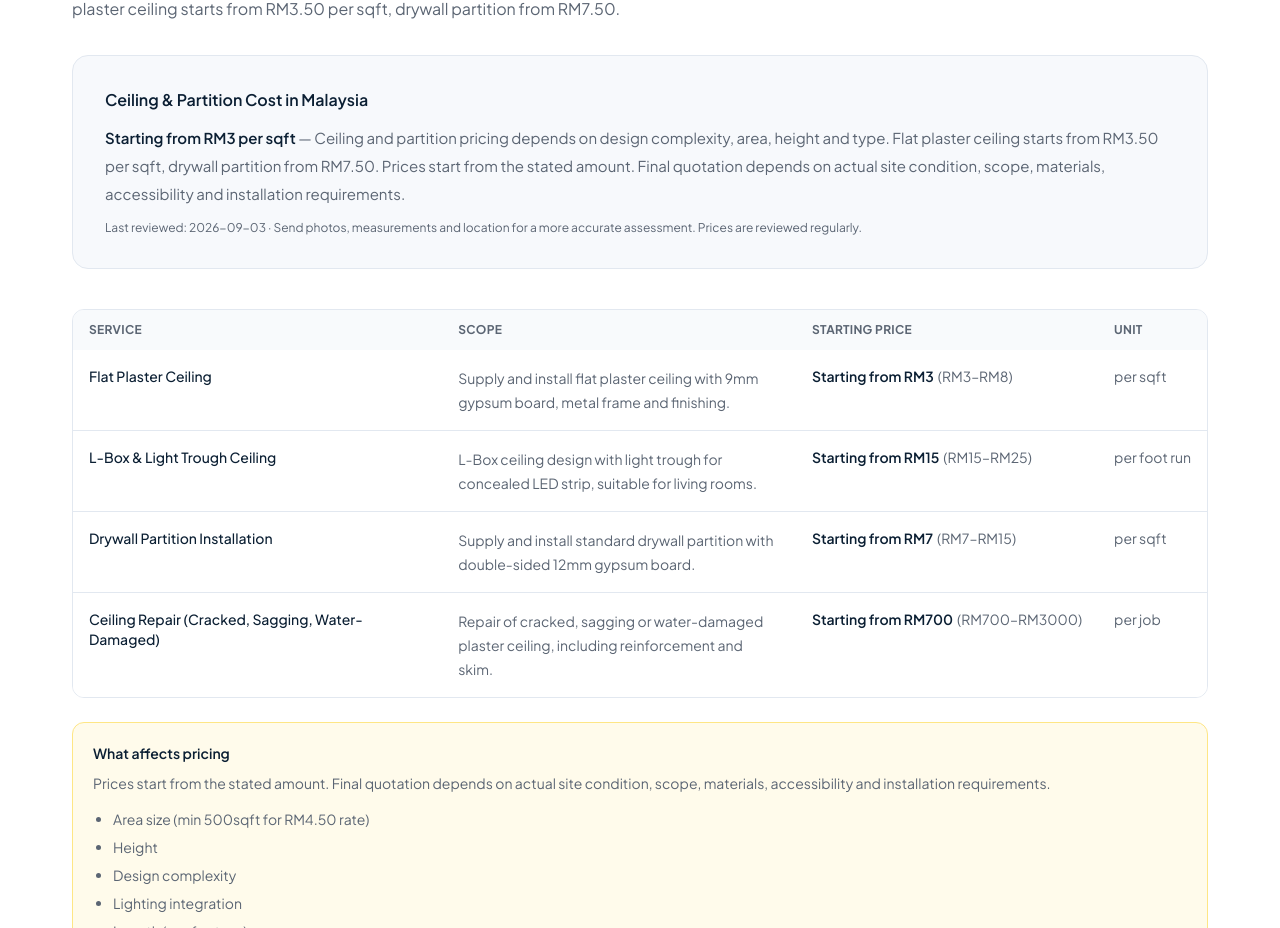
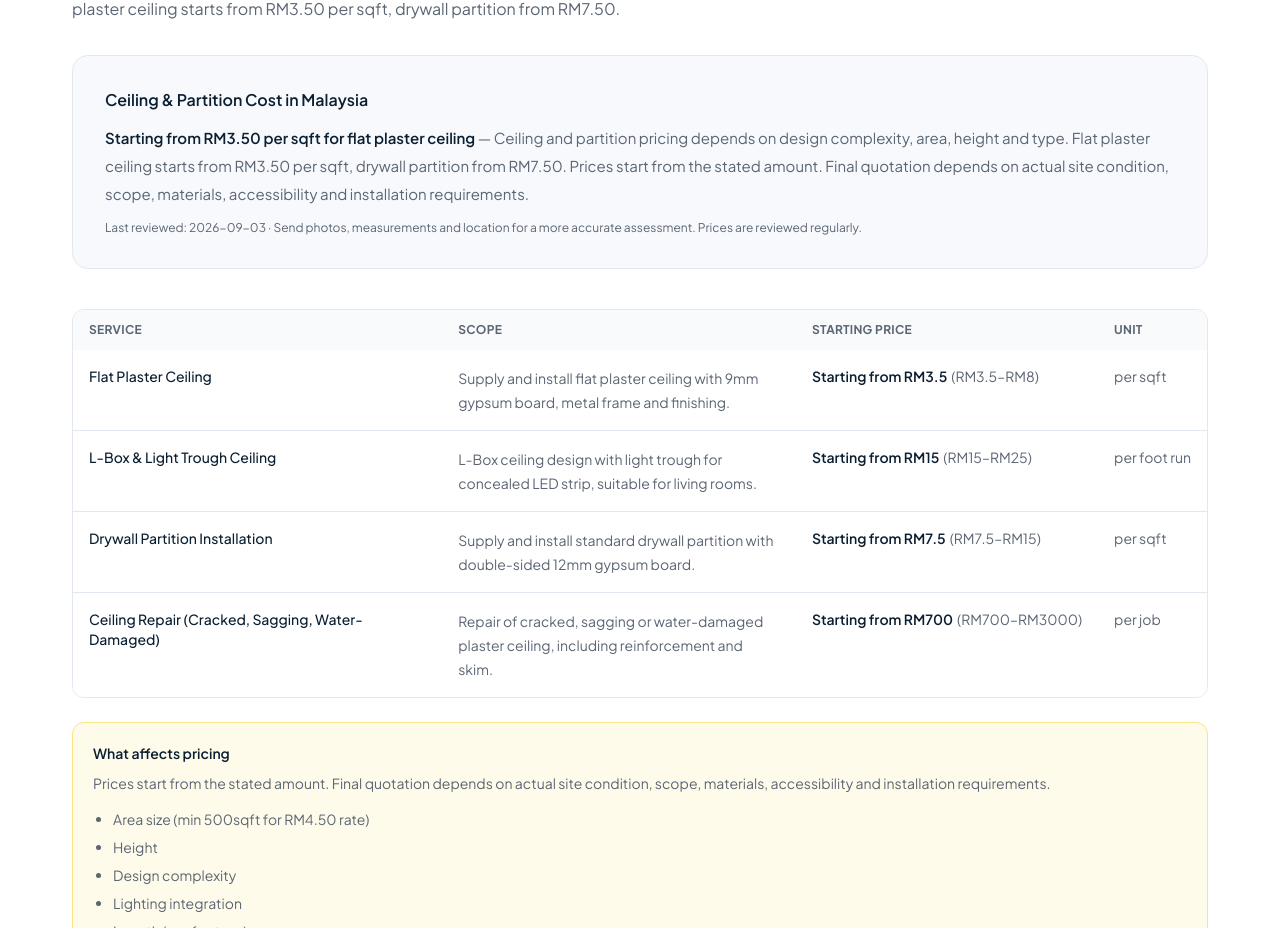
Before and after one commit to klrenovator/renovix-home-services, a Next.js app: page /en/services/ceiling-partition/ in a window 1280 px wide. Shown: the part 5733-6661 px from the top of the page. Built offline with nearby package versions, Linux system fonts and the light colour scheme.

Commit message:
Phase 14 (Part 2): fix three pricing defects (truncated decimals, mixed-unit headline, unmatched handyman price) + audit rule
Co-authored-by: arena-agent <297053741+arena-agent@users.noreply.github.com>

```diff
--- a/components/service/PricingSection.tsx
+++ b/components/service/PricingSection.tsx
@@ -27,6 +27,34 @@ export function PricingSection({ detail, lang }: PricingSectionProps) {
   const disclaimer = detail.pricing?.disclaimer ?? t.servicePage.pricingDisclaimer;
   const lastReviewed = PRICING_LAST_REVIEWED;
 
+  /**
+   * The answer-first line must quote a price a reader can actually act on.
+   *
+   * Taking `Math.min` across every row was wrong whenever a service mixes
+   * units: tiling's cheapest row is tile *hacking* at RM2 per sqft, so the
+   * summary read "Starting from RM2 per sqft" above a table whose cheapest
+   * actual tiling job is RM8 — a figure nobody could be quoted. Each service's
+   * own `startingFromNote` states the headline price with the job it belongs
+   * to, and it is localized, so it is used when present. The lowest row is
+   * only a fallback, and then only among rows sharing the most common unit.
+   */
+  const headlineEntries = (() => {
+    const unitCounts = new Map<string, number>();
+    for (const entry of entries) {
+      unitCounts.set(entry.unit, (unitCounts.get(entry.unit) ?? 0) + 1);
+    }
+    const [commonUnit] = [...unitCounts.entries()].sort((a, b) => b[1] - a[1])[0];
+    return entries.filter((entry) => entry.unit === commonUnit);
+  })();
+
+  const cheapest = headlineEntries.reduce((low, entry) =>
+    entry.startingPrice < low.startingPrice ? entry : low,
+  );
+
+  const headline =
+    detail.pricing?.startingFromNote ??
+    `${t.servicePage.startingFrom} RM${cheapest.startingPrice} ${getPricingUnitsLabel(cheapest.unit, lang)}`;
+
   return (
     <section className="section bg-white">
       <div className="container-app">
@@ -42,11 +70,8 @@ export function PricingSection({ detail, lang }: PricingSectionProps) {
             {format(t.servicePage.pricingTitle, { name: detail.name })}
           </h3>
           <p className="mt-3 text-[15px] leading-7 text-secondary">
-            <span className="font-semibold text-navy">
-              {t.servicePage.startingFrom} RM{Math.min(...entries.map((e) => e.startingPrice))}{" "}
-              {getPricingUnitsLabel(entries[0].unit, lang)}
-            </span>{" "}
-            — {pricingIntro} {disclaimer}
+            <span className="font-semibold text-navy">{headline}</span> — {pricingIntro}{" "}
+            {disclaimer}
           </p>
           <p className="mt-3 text-xs text-secondary">
             {t.servicePage.lastReviewedLabel}: {lastReviewed} · {t.servicePage.pricingNote}
--- a/data/pricing/pricing.ts
+++ b/data/pricing/pricing.ts
@@ -369,8 +369,8 @@ export const pricingEntries: PricingEntry[] = [
     subService: "Interior Wall Painting",
     subServiceSlug: "interior-painting",
     unit: "per_sqft",
-    startingPrice: 1,
-    priceRange: { min: 1, max: 4 },
+    startingPrice: 1.20,
+    priceRange: { min: 1.20, max: 4 },
     currency: "MYR",
     pricingType: "starting_from",
     scope: "Interior wall painting with surface prep, primer and 2 coats of emulsion paint (mid-range brand).",
@@ -390,8 +390,8 @@ export const pricingEntries: PricingEntry[] = [
     subService: "Exterior Wall Painting",
     subServiceSlug: "exterior-painting",
     unit: "per_sqft",
-    startingPrice: 2,
-    priceRange: { min: 2, max: 6 },
+    startingPrice: 1.50,
+    priceRange: { min: 1.50, max: 6 },
     currency: "MYR",
     pricingType: "starting_from",
     scope: "Exterior wall painting with weatherbond or equivalent, including surface prep and weather protection coating.",
@@ -577,8 +577,8 @@ export const pricingEntries: PricingEntry[] = [
     subService: "SPC Flooring Installation",
     subServiceSlug: "spc-flooring",
     unit: "per_sqft",
-    startingPrice: 5,
-    priceRange: { min: 5, max: 12 },
+    startingPrice: 5.50,
+    priceRange: { min: 5.50, max: 12 },
     currency: "MYR",
     pricingType: "starting_from",
     scope: "Supply and install SPC (stone polymer composite) flooring with click-lock system and pre-attached underlay.",
@@ -598,8 +598,8 @@ export const pricingEntries: PricingEntry[] = [
     subService: "Vinyl Flooring Installation",
     subServiceSlug: "vinyl-flooring",
     unit: "per_sqft",
-    startingPrice: 4,
-    priceRange: { min: 4, max: 10 },
+    startingPrice: 4.70,
+    priceRange: { min: 4.70, max: 10 },
     currency: "MYR",
     pricingType: "starting_from",
     scope: "Supply and install LVT vinyl flooring, suitable for bedrooms and living areas.",
@@ -680,8 +680,8 @@ export const pricingEntries: PricingEntry[] = [
     subService: "Flat Plaster Ceiling",
     subServiceSlug: "flat-plaster-ceiling",
     unit: "per_sqft",
-    startingPrice: 3,
-    priceRange: { min: 3, max: 8 },
+    startingPrice: 3.50,
+    priceRange: { min: 3.50, max: 8 },
     currency: "MYR",
     pricingType: "starting_from",
     scope: "Supply and install flat plaster ceiling with 9mm gypsum board, metal frame and finishing.",
@@ -723,8 +723,8 @@ export const pricingEntries: PricingEntry[] = [
     subService: "Drywall Partition Installation",
     subServiceSlug: "drywall-partition",
     unit: "per_sqft",
-    startingPrice: 7,
-    priceRange: { min: 7, max: 15 },
+    startingPrice: 7.50,
+    priceRange: { min: 7.50, max: 15 },
     currency: "MYR",
     pricingType: "starting_from",
     scope: "Supply and install standard drywall partition with double-sided 12mm gypsum board.",
--- a/data/service-content/handyman.ts
+++ b/data/service-content/handyman.ts
@@ -269,7 +269,7 @@ export const handyman: ServiceDetail = {
 
   pricing: {
     intro: "Handyman pricing is hourly for general tasks or fixed per job for specific repairs. Typical rate in KL is RM60–RM100 per hour, minimum 1 hour.",
-    startingFromNote: "Starting from RM60 per hour, fixed jobs from RM30",
+    startingFromNote: "Starting from RM60 per hour, fixed jobs from RM60",
     disclaimer: "Prices start from the stated amount. Final quotation depends on actual site condition, scope, materials, accessibility and installation requirements.",
     tableIntro: "Common handyman jobs with indicative starting prices for Klang Valley.",
   },
--- a/data/service-content/translations/ms/handyman.ts
+++ b/data/service-content/translations/ms/handyman.ts
@@ -89,7 +89,7 @@ export const translation: ServiceTranslation = {
   pricing: {
     intro:
       "Harga handyman dikira sejam untuk kerja am atau kadar tetap setiap kerja untuk pembaikan tertentu. Kadar biasa di KL ialah RM60–RM100 sejam, minimum 1 jam.",
-    startingFromNote: "Bermula dari RM60 sejam, kerja kadar tetap dari RM30",
+    startingFromNote: "Bermula dari RM60 sejam, kerja kadar tetap dari RM60",
     disclaimer:
       "Harga bermula dari jumlah yang dinyatakan. Sebut harga akhir bergantung pada keadaan tapak sebenar, skop kerja, bahan, akses dan keperluan pemasangan.",
     tableIntro: "Kerja handyman biasa berserta harga permulaan anggaran untuk Lembah Klang.",
--- a/data/service-content/translations/zh/handyman.ts
+++ b/data/service-content/translations/zh/handyman.ts
@@ -87,7 +87,7 @@ export const translation: ServiceTranslation = {
   pricing: {
     intro:
       "万能工服务按小时计价，特定维修则按项目固定收费。吉隆坡常见价位为每小时 RM60–RM100，最少 1 小时。",
-    startingFromNote: "每小时 RM60 起，固定项目 RM30 起",
+    startingFromNote: "每小时 RM60 起，固定项目 RM60 起",
     disclaimer:
       "价格为起始价。最终报价取决于实际现场情况、工程范围、材料、可达性及安装要求。",
     tableIntro: "巴生谷常见万能工项目的参考起始价。",
--- a/scripts/audit-pricing.mjs
+++ b/scripts/audit-pricing.mjs
@@ -259,6 +259,62 @@ for (const file of copyFiles) {
 }
 note("No entry claims a fixed, guaranteed, cheapest or final price.");
 
+
+/* ------------------------------------------------------------------------ */
+/* 7. Each service's headline price matches a real row                       */
+/* ------------------------------------------------------------------------ */
+
+/*
+ * The answer-first line on a service page quotes one headline figure. It must
+ * be a price a reader could actually be quoted — i.e. it must appear in that
+ * service's own pricing table. A service that mixes units (tiling sells both
+ * per-sqft laying and per-sqft hacking, plus per-job repairs) must not
+ * advertise its cheapest ancillary row as the headline for the whole service.
+ */
+const byService = new Map();
+for (const entry of entries) {
+  if (!entry.serviceSlug) continue;
+  if (!byService.has(entry.serviceSlug)) byService.set(entry.serviceSlug, []);
+  byService.get(entry.serviceSlug).push(entry);
+}
+
+for (const [slug, rows] of byService) {
+  const source = readFileSync(join(SERVICE_DIR, `${slug}.ts`), "utf8");
+  const note = source.match(/startingFromNote: "((?:[^"\\]|\\.)*)"/);
+
+  if (!note) {
+    fail(`${slug}.ts has a pricing table but no startingFromNote headline.`);
+    continue;
+  }
+
+  const quoted = [...note[1].matchAll(/RM([0-9][0-9,]*(?:\.[0-9]+)?)/g)].map((m) =>
+    Number(m[1].replace(/,/g, "")),
+  );
+
+  if (quoted.length === 0) {
+    fail(`${slug}.ts startingFromNote quotes no price.`);
+    continue;
+  }
+
+  const available = new Set();
+  for (const row of rows) {
+    available.add(row.startingPrice);
+    if (row.priceRange) {
+      available.add(row.priceRange.min);
+      available.add(row.priceRange.max);
+    }
+  }
+
+  const unmatched = quoted.filter((price) => !available.has(price));
+  if (unmatched.length > 0) {
+    fail(
+      `${slug}.ts headline quotes RM${unmatched.join(", RM")}, which appears in no ${slug} pricing row.`,
+    );
+  }
+}
+
+note("Every service headline price appears in that service's own pricing table.");
+
 /* ------------------------------------------------------------------------ */
 /* Report                                                                    */
 /* ------------------------------------------------------------------------ */
```
Also changed, not shown: 1 other file (tests, documents, lock files or other folders).
